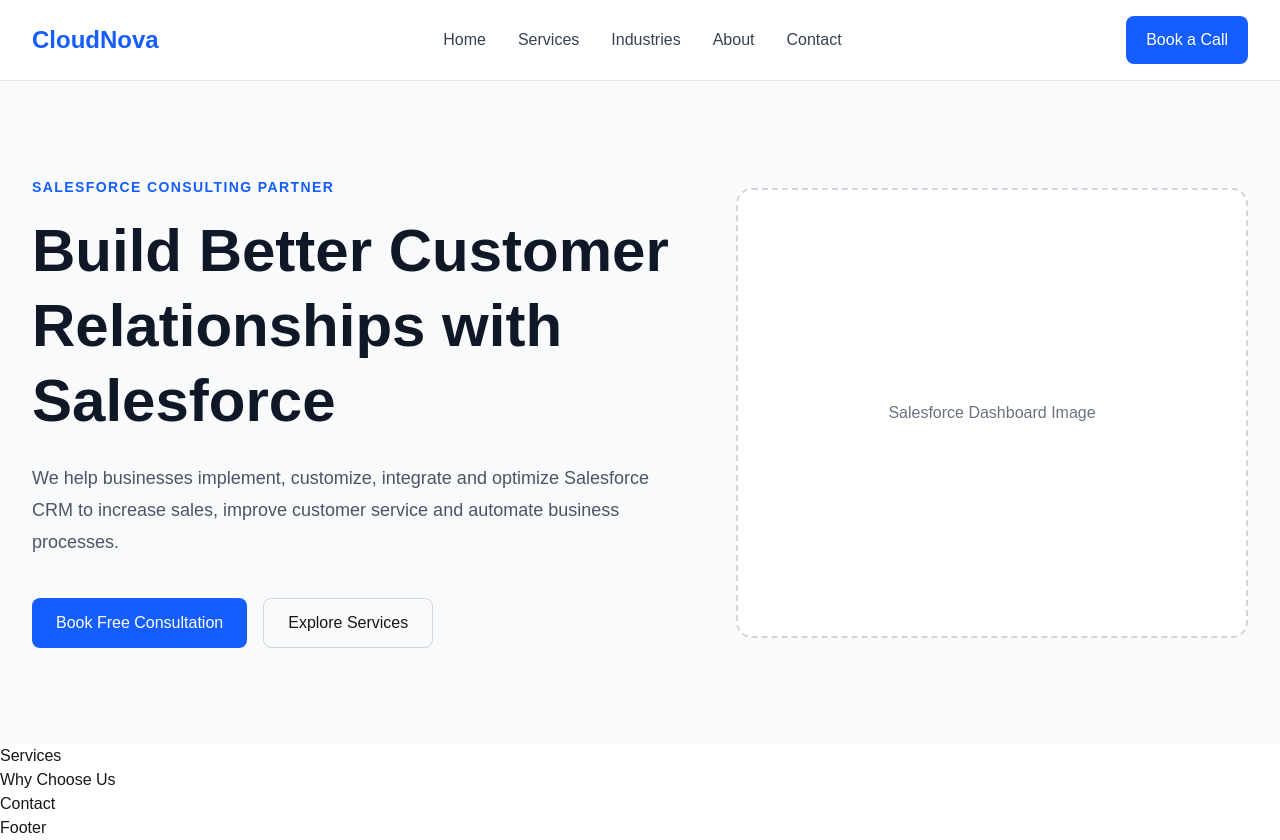
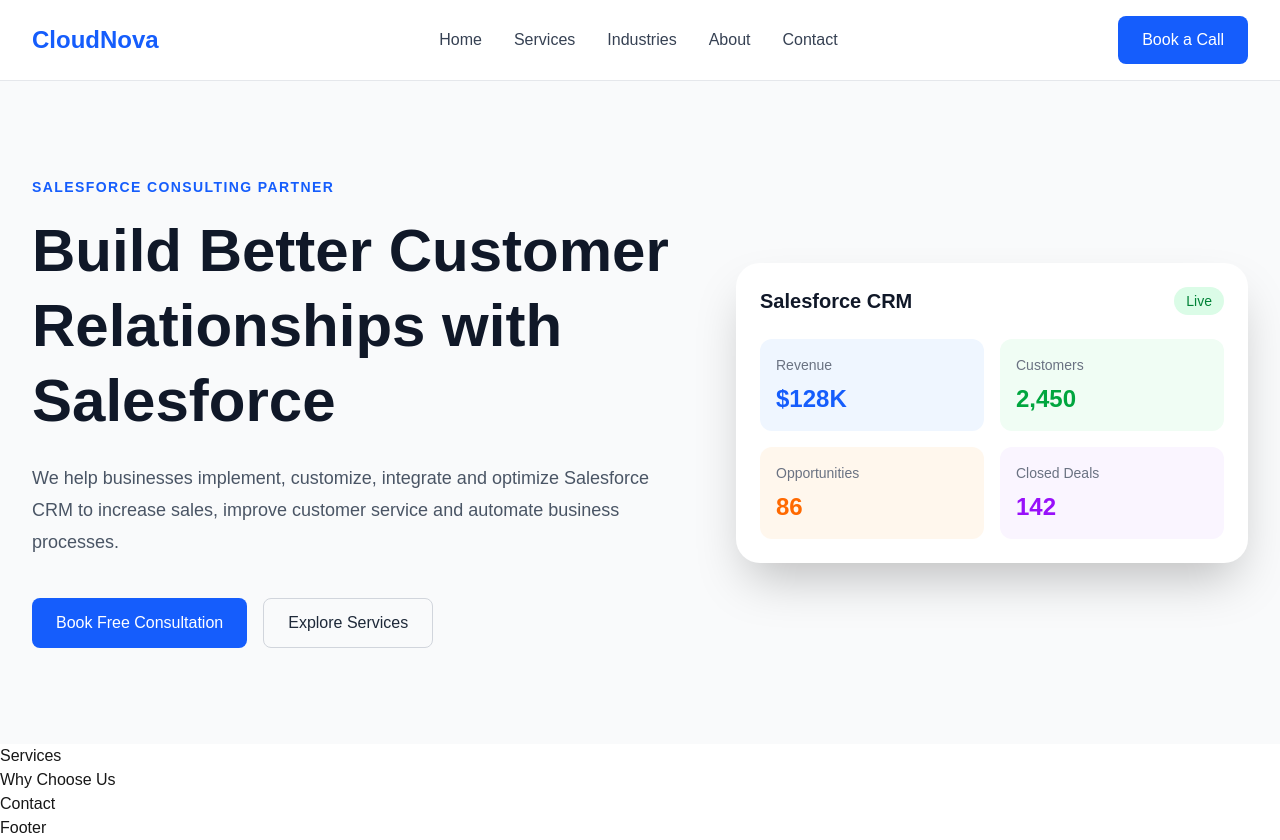
Before and after one commit to neetusharmaSalesforce/salesforce-agency, a Next.js app: page / in a window 1280 px wide. Built offline with nearby package versions, Linux system fonts and the light colour scheme.

Commit message:
Create reusable dashboard components

```diff
--- /dev/null
+++ b/src/components/Button.tsx
@@ -0,0 +1,24 @@
+type ButtonProps = {
+  children: React.ReactNode;
+  variant?: "primary" | "secondary";
+};
+
+export default function Button({
+  children,
+  variant = "primary",
+}: ButtonProps) {
+  const baseClasses =
+    "rounded-lg px-6 py-3 font-medium transition duration-300";
+
+  const variants = {
+    primary: "bg-blue-600 text-white hover:bg-blue-700",
+    secondary:
+      "border border-gray-300 text-gray-800 hover:bg-gray-100",
+  };
+
+  return (
+    <button className={`${baseClasses} ${variants[variant]}`}>
+      {children}
+    </button>
+  );
+}
--- /dev/null
+++ b/src/components/Dashboard.tsx
@@ -0,0 +1,56 @@
+import StatCard from "./StatCard";
+
+export default function Dashboard() {
+  const stats = [
+    {
+      title: "Revenue",
+      value: "$128K",
+      bgColor: "bg-blue-50",
+      textColor: "text-blue-600",
+    },
+    {
+      title: "Customers",
+      value: "2,450",
+      bgColor: "bg-green-50",
+      textColor: "text-green-600",
+    },
+    {
+      title: "Opportunities",
+      value: "86",
+      bgColor: "bg-orange-50",
+      textColor: "text-orange-500",
+    },
+    {
+      title: "Closed Deals",
+      value: "142",
+      bgColor: "bg-purple-50",
+      textColor: "text-purple-600",
+    },
+  ];
+
+  return (
+    <div className="w-full max-w-lg rounded-3xl bg-white p-6 shadow-2xl">
+      <div className="mb-6 flex items-center justify-between">
+        <h3 className="text-xl font-bold text-gray-900">
+          Salesforce CRM
+        </h3>
+
+        <span className="rounded-full bg-green-100 px-3 py-1 text-sm text-green-700">
+          Live
+        </span>
+      </div>
+
+      <div className="grid grid-cols-2 gap-4">
+        {stats.map((stat) => (
+          <StatCard
+            key={stat.title}
+            title={stat.title}
+            value={stat.value}
+            bgColor={stat.bgColor}
+            textColor={stat.textColor}
+          />
+        ))}
+      </div>
+    </div>
+  );
+}
--- a/src/components/Hero.tsx
+++ b/src/components/Hero.tsx
@@ -1,4 +1,6 @@
 import Container from "./Container";
+import Button from "./Button";
+import Dashboard from "./Dashboard";
 
 export default function Hero() {
   return (
@@ -13,7 +15,7 @@
               Salesforce Consulting Partner
             </p>
 
-            <h1 className="text-4xl md:text-5xl lg:text-6xl font-bold leading-tight text-gray-900">
+            <h1 className="text-4xl font-bold leading-tight text-gray-900 md:text-5xl lg:text-6xl">
               Build Better Customer Relationships with Salesforce
             </h1>
 
@@ -24,25 +26,22 @@
             </p>
 
             <div className="mt-10 flex flex-col gap-4 sm:flex-row">
-              <button className="rounded-lg bg-blue-600 px-6 py-3 font-medium text-white transition hover:bg-blue-700">
+
+              <Button>
                 Book Free Consultation
-              </button>
+              </Button>
 
-              <button className="rounded-lg border border-gray-300 px-6 py-3 font-medium transition hover:bg-gray-100">
+              <Button variant="secondary">
                 Explore Services
-              </button>
+              </Button>
+
             </div>
 
           </div>
 
           {/* Right Side */}
-          <div className="flex h-[300px] w-full max-w-lg items-center justify-center rounded-2xl border-2 border-dashed border-gray-300 bg-white lg:h-[450px]">
 
-            <p className="text-gray-500">
-              Salesforce Dashboard Image
-            </p>
-
-          </div>
+          <Dashboard />
 
         </div>
       </Container>
--- a/src/components/Navbar.tsx
+++ b/src/components/Navbar.tsx
@@ -1,5 +1,6 @@
 import { siteConfig } from "../constants/site";
 import Container from "./Container";
+import Button from "./Button";
 
 export default function Navbar() {
   return (
@@ -38,9 +39,9 @@
           </ul>
 
           {/* Button */}
-          <button className="rounded-lg bg-blue-600 px-5 py-3 text-white transition hover:bg-blue-700">
-            Book a Call
-          </button>
+          <Button>
+           Book a Call
+          </Button>
 
         </nav>
       </Container>
--- /dev/null
+++ b/src/components/StatCard.tsx
@@ -0,0 +1,25 @@
+type StatCardProps = {
+  title: string;
+  value: string;
+  bgColor: string;
+  textColor: string;
+};
+
+export default function StatCard({
+  title,
+  value,
+  bgColor,
+  textColor,
+}: StatCardProps) {
+  return (
+    <div className={`rounded-xl p-4 ${bgColor}`}>
+      <p className="text-sm text-gray-500">
+        {title}
+      </p>
+
+      <h2 className={`mt-2 text-2xl font-bold ${textColor}`}>
+        {value}
+      </h2>
+    </div>
+  );
+}
```
